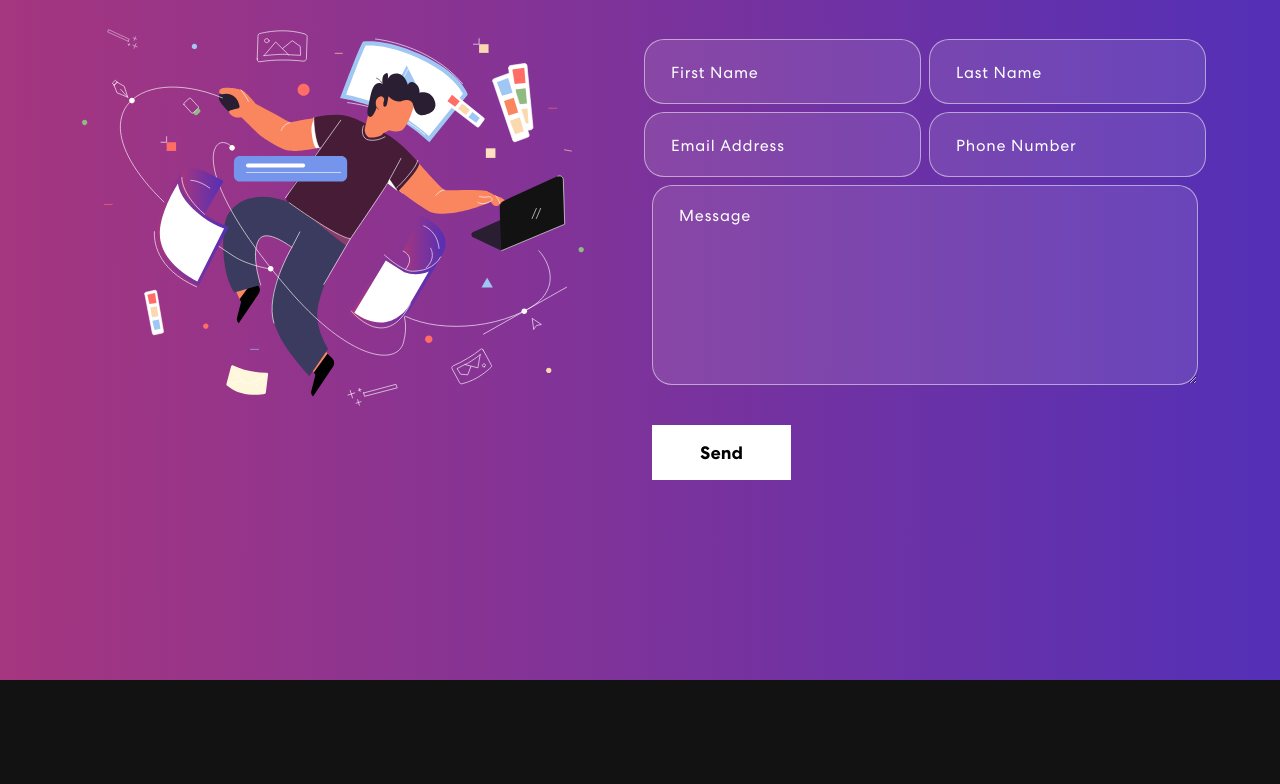
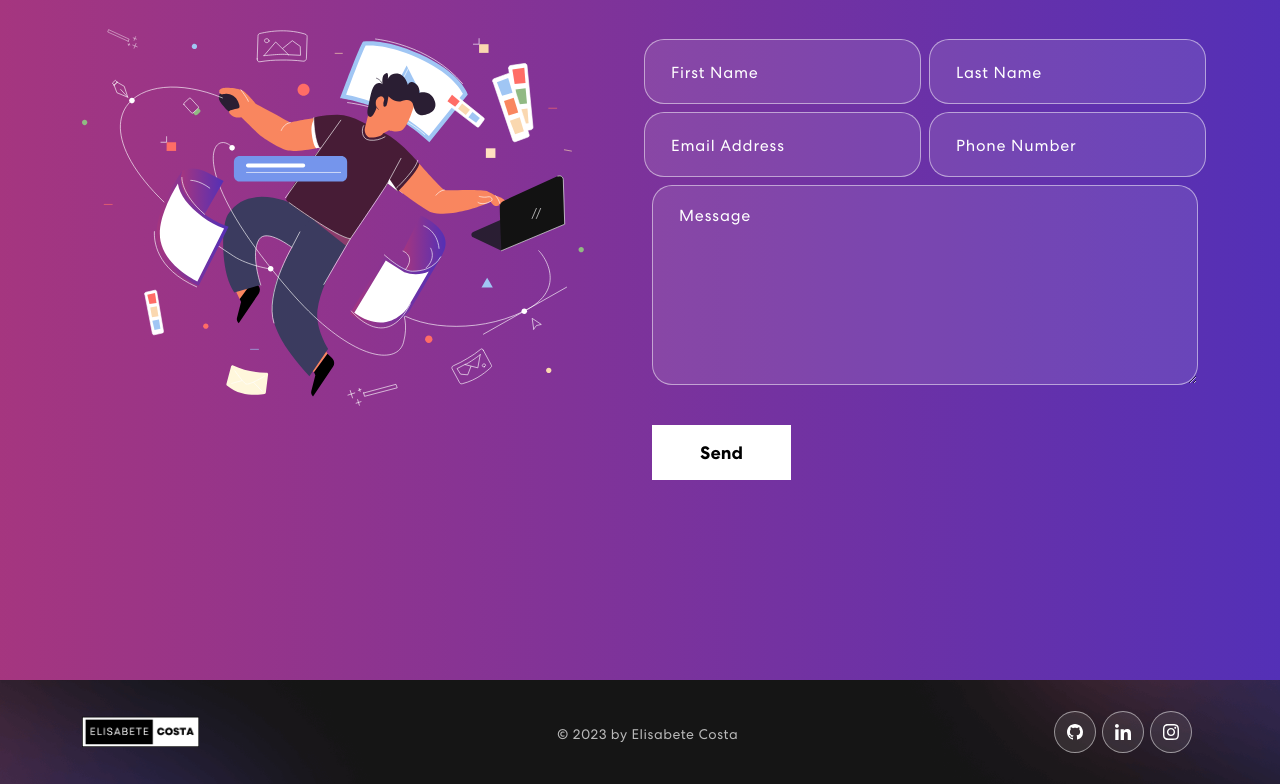
Before and after one commit to elisabetecosta/portfolio, a React (Vite) app: page / in a window 1280 px wide. Shown: the part 2003-2787 px from the top of the page. Before the commit the page ends 2683 px from the top, so only its background shows below. Built offline with nearby package versions, Linux system fonts and the light colour scheme.

Commit message:
created and styled the footer component

```diff
--- a/src/App.jsx
+++ b/src/App.jsx
@@ -3,6 +3,7 @@ import Banner from "./components/Banner"
 import Tech from "./components/Tech"
 import Projects from "./components/Projects"
 import Contact from "./components/Contact"
+import Footer from "./components/Footer"
 import "./App.css"
 import "bootstrap/dist/css/bootstrap.min.css"
 
@@ -15,6 +16,7 @@ function App() {
       <Tech />
       <Projects />
       <Contact />
+      <Footer />
     </>
   )
 }
--- /dev/null
+++ b/src/components/Footer.css
@@ -0,0 +1,19 @@
+.footer {
+    padding: 25px 0;
+    background-image: url('../assets/img/footer-bg.png');
+    background-position: center center;
+    background-size: cover;
+    background-repeat: no-repeat;
+}
+
+.footer img {
+    width: 26%;
+}
+
+.footer p {
+    font-weight: 400;
+    font-size: 14px;
+    color: #B8B8B8;
+    letter-spacing: 0.5px;
+    margin-top: 20px;
+}
--- /dev/null
+++ b/src/components/Footer.jsx
@@ -0,0 +1,35 @@
+import { Container, Row, Col } from "react-bootstrap"
+import logo from "../assets/img/logo.png"
+import navIcon1 from "../assets/img/nav-icon1.svg"
+import navIcon2 from "../assets/img/nav-icon2.svg"
+import navIcon3 from "../assets/img/nav-icon3.svg"
+import "./Footer.css"
+
+function Footer() {
+
+    return (
+        <footer className="footer">
+            <Container>
+                <Row className="align-items-center">
+                    <Col sm={5}>
+                        <img src={logo} alt="Logo" />
+                    </Col>
+
+                    <Col sm={4}>
+                        <p>&copy; 2023 by Elisabete Costa</p>
+                    </Col>
+
+                    <Col sm={3} className="text-center text-sm-end">
+                        <div className="social-icons">
+                            <a href="https://github.com/elisabetecosta" target="_blank" rel="noreferrer"><img src={navIcon1} alt="Github" /></a>
+                            <a href="https://www.linkedin.com/in/elisabetecosta94" target="_blank" rel="noreferrer"><img src={navIcon2} alt="LinkedIn" /></a>
+                            <a href="https://www.instagram.com/elica1994" target="_blank" rel="noreferrer"><img src={navIcon3} alt="Instagram" /></a>
+                        </div>
+                    </Col>
+                </Row>
+            </Container>
+        </footer>
+    )
+}
+
+export default Footer
--- a/src/components/NavBar.css
+++ b/src/components/NavBar.css
@@ -36,12 +36,12 @@ span.navbar-text {
     align-items: center;
 }
 
-.social-icon {
+.social-icons {
     display: inline-block;
     margin-left: 14px;
 }
 
-.social-icon a {
+.social-icons a {
     width: 42px;
     height: 42px;
     background: rgba(217, 217, 217, 0.1);
@@ -54,7 +54,7 @@ span.navbar-text {
     border: 1px solid rgba(255, 255, 255, 0.5);
 }
 
-.social-icon a::before {
+.social-icons a::before {
     content: "";
     width: 42px;
     height: 42px;
@@ -65,17 +65,17 @@ span.navbar-text {
     transition: 0.3s ease-in-out;
 }
 
-.social-icon a:hover::before {
+.social-icons a:hover::before {
     transform: scale(1);
 }
 
-.social-icon a img {
+.social-icons a img {
     width: 40%;
     z-index: 1;
     transition: 0.3s ease-in-out;
 }
 
-.social-icon a:hover img {
+.social-icons a:hover img {
     filter: brightness(0) saturate(100%) invert(0%) sepia(7%) saturate(98%) hue-rotate(346deg) brightness(95%) contrast(86%);
 }
 
--- a/src/components/NavBar.jsx
+++ b/src/components/NavBar.jsx
@@ -66,7 +66,7 @@ function NavBar() {
                     </Nav>
 
                     <span className="navbar-text">
-                        <div className="social-icon">
+                        <div className="social-icons">
                             <a href="https://github.com/elisabetecosta" target="_blank" rel="noreferrer"><img src={navIcon1} alt="Github" /></a>
                             <a href="https://www.linkedin.com/in/elisabetecosta94" target="_blank" rel="noreferrer"><img src={navIcon2} alt="LinkedIn" /></a>
                             <a href="https://www.instagram.com/elica1994" target="_blank" rel="noreferrer"><img src={navIcon3} alt="Instagram" /></a>
```
